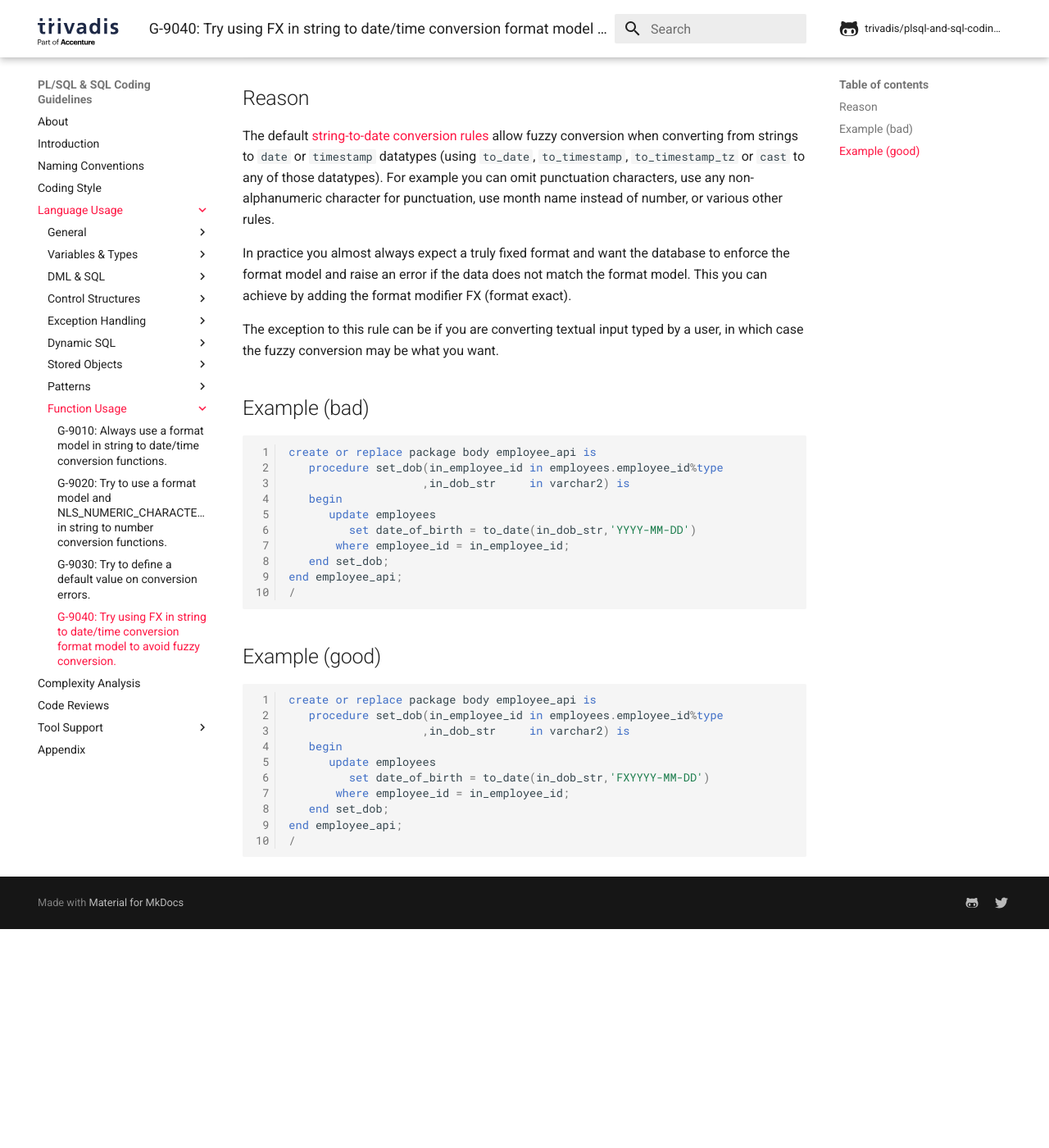
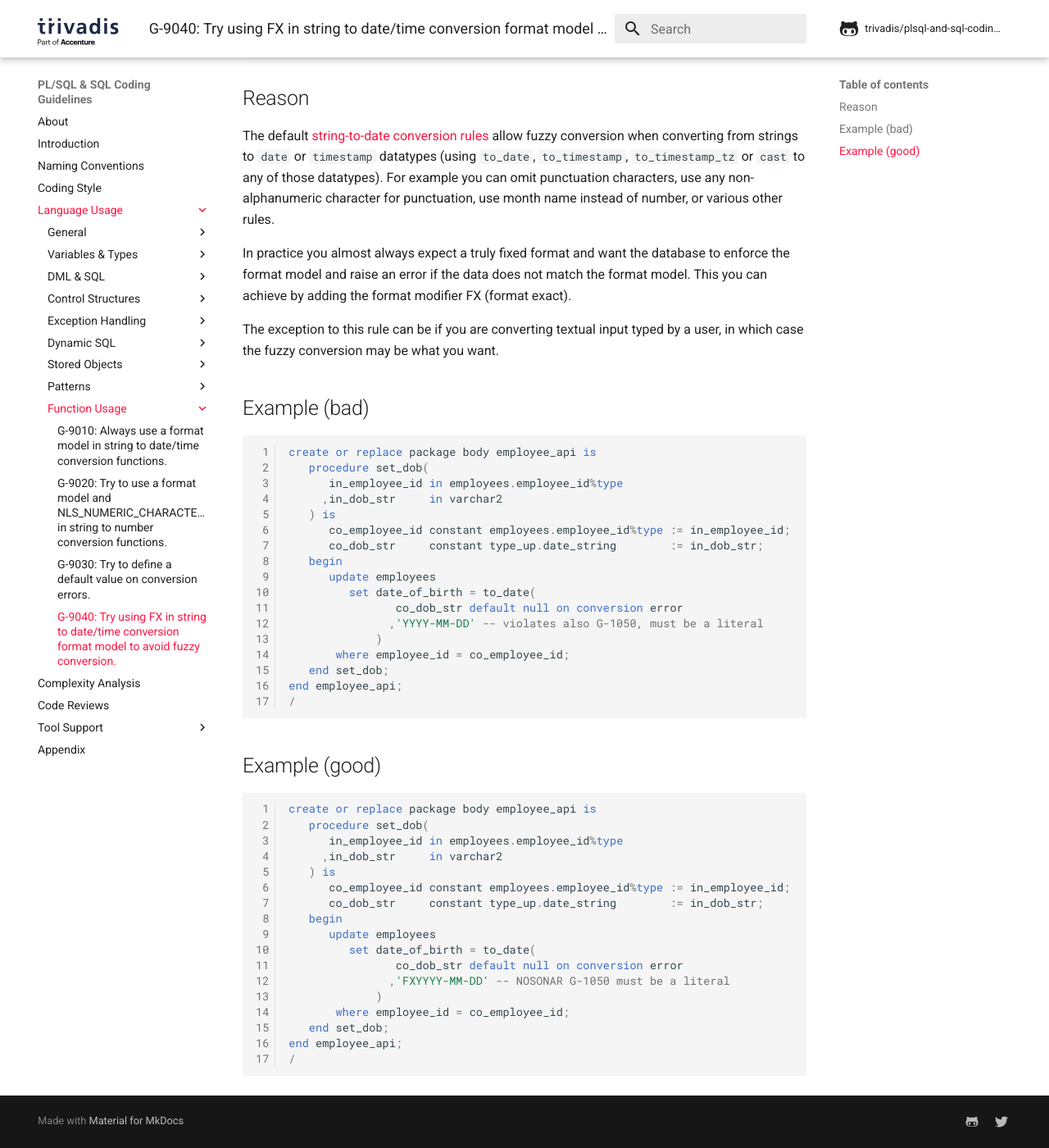
Before and after one commit to Trivadis/plsql-and-sql-coding-guidelines, an MkDocs documentation site: the page built from docs/4-language-usage/9-function-usage/g-9040.md, in a window 1280 px wide and 1400 px high, scrolled down 307 px. Shown: the whole window at 82% size. Built offline with MkDocs 1.6.1 and Material for MkDocs 9.7.7, drawn with Linux system fonts in a browser that asks for light colours; comment, search, counter and statistics services are not loaded; the version menu is left out; before the commit the page ends 1440 px from its top, so only the background shows below that.

Commit message:
Fix violations of G-8310, G-9030, explain G-1050

````diff
--- a/docs/4-language-usage/9-function-usage/g-9040.md
+++ b/docs/4-language-usage/9-function-usage/g-9040.md
@@ -15,12 +15,19 @@
 
 ``` sql
 create or replace package body employee_api is
-   procedure set_dob(in_employee_id in employees.employee_id%type
-                    ,in_dob_str     in varchar2) is
+   procedure set_dob(
+      in_employee_id in employees.employee_id%type
+     ,in_dob_str     in varchar2
+   ) is
+      co_employee_id constant employees.employee_id%type := in_employee_id;
+      co_dob_str     constant type_up.date_string        := in_dob_str;
    begin
       update employees
-         set date_of_birth = to_date(in_dob_str,'YYYY-MM-DD')
-       where employee_id = in_employee_id;
+         set date_of_birth = to_date(
+                co_dob_str default null on conversion error
+               ,'YYYY-MM-DD' -- violates also G-1050, must be a literal
+             )
+       where employee_id = co_employee_id;
    end set_dob;
 end employee_api;
 /
@@ -30,12 +37,19 @@
 
 ``` sql
 create or replace package body employee_api is
-   procedure set_dob(in_employee_id in employees.employee_id%type
-                    ,in_dob_str     in varchar2) is
+   procedure set_dob(
+      in_employee_id in employees.employee_id%type
+     ,in_dob_str     in varchar2
+   ) is
+      co_employee_id constant employees.employee_id%type := in_employee_id;
+      co_dob_str     constant type_up.date_string        := in_dob_str;
    begin
       update employees
-         set date_of_birth = to_date(in_dob_str,'FXYYYY-MM-DD')
-       where employee_id = in_employee_id;
+         set date_of_birth = to_date(
+                co_dob_str default null on conversion error
+               ,'FXYYYY-MM-DD' -- NOSONAR G-1050 must be a literal
+             )
+       where employee_id = co_employee_id;
    end set_dob;
 end employee_api;
 /
````
